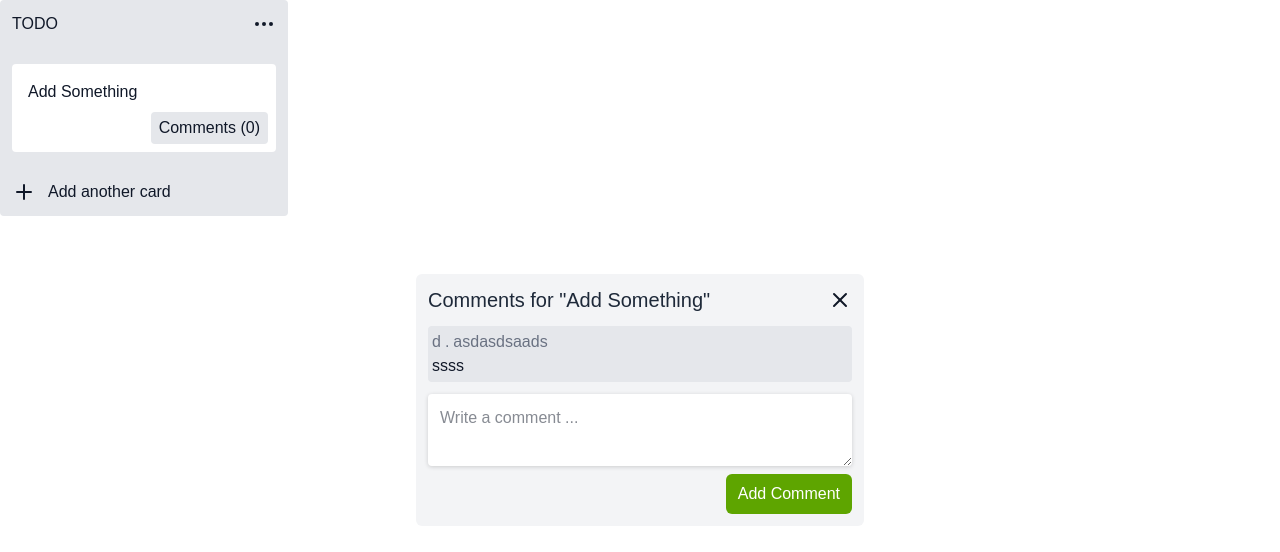
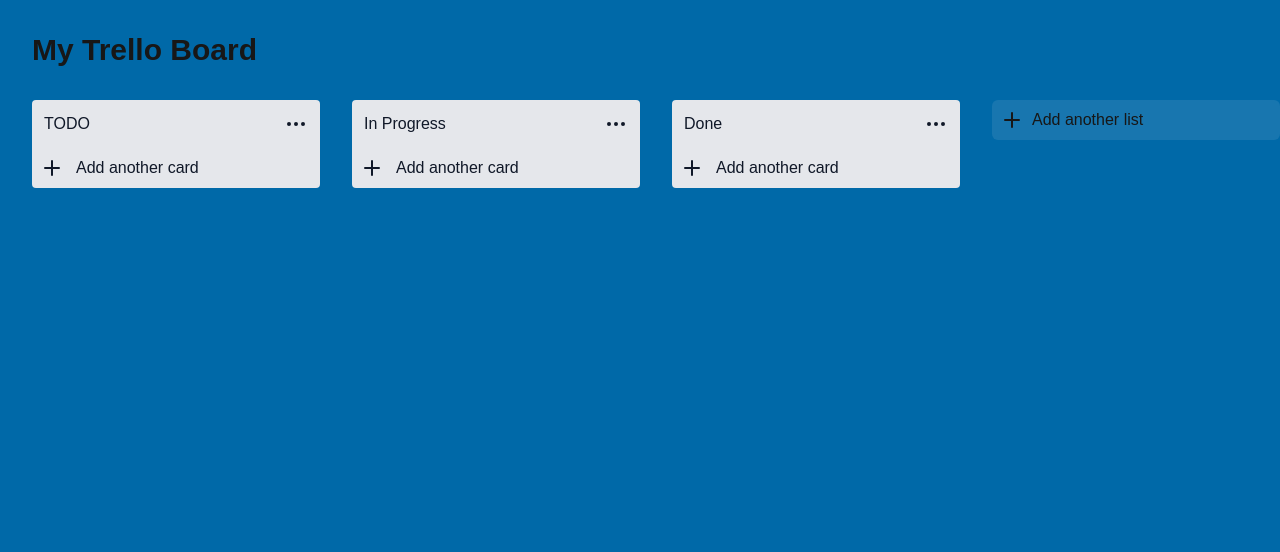
Before and after one commit to HosseinAzadpour/trello, a Next.js app: page / in a window 1280 px wide. Shown: the top 552 px of the page. Built offline with nearby package versions, Linux system fonts and the light colour scheme.

Commit message:
added custom hooks,store,types
add 3 hooks to control scrolls and outside clicks, add zustand for state management.

```diff
--- a/app/globals.css
+++ b/app/globals.css
@@ -30,5 +30,5 @@
   background: #ffffff;
   box-shadow: rgba(0, 0, 0, 0.16) 0px 1px 4px;
   border-radius: 4px;
-  width: 100%;
+
 }
--- a/app/page.tsx
+++ b/app/page.tsx
@@ -1,14 +1,85 @@
 "use client";
 import { useHorizontalScroll } from "@/hooks/useHorizontalScroll";
 import List from "@/components/List";
+import { useBoardStore } from "@/store/store";
+import { useState } from "react";
+import { useClickOutside } from "@/hooks/useClickOutside";
+import { Plus } from "lucide-react";
+import { X } from "lucide-react";
+
 export default function Home() {
   const scrollRef = useHorizontalScroll();
+  const { lists, title, setBoardTitle, addList } = useBoardStore();
+  const [changeTitle, setChangeTitle] = useState(false);
+  const [newListTitle, setNewListTitle] = useState("");
+  const [newList, setNewList] = useState(false);
+  const titleRef = useClickOutside<HTMLDivElement>(() => {
+    setChangeTitle(false);
+  });
+  const listRef = useClickOutside<HTMLDivElement>(() => {
+    setNewList(false);
+  });
   return (
     <main
       ref={scrollRef}
-      className='h-screen overflow-x-auto overflow-y-hidden whitespace-nowrap'
+      className='h-screen overflow-x-auto overflow-y-hidden whitespace-nowrap flex flex-col items-start justify-start gap-8 p-8 bg-sky-700'
     >
-      <List title='TODO' />
+      <div ref={titleRef} className='inline-block'>
+        {changeTitle ? (
+          <input
+            autoFocus
+            className=' text-3xl font-semibold text-black'
+            style={{ width: `${title.length}ch` }}
+            value={title}
+            onChange={(e) => setBoardTitle(e.target.value)}
+          />
+        ) : (
+          <h1
+            onClick={() => setChangeTitle(true)}
+            className='text-3xl font-semibold '
+          >
+            {title}
+          </h1>
+        )}
+      </div>
+      <div className='h-screen overflow-x-auto overflow-y-hidden whitespace-nowrap flex items-start justify-start gap-8 '>
+        {lists.map((list, i) => {
+          return <List key={`trello-list-${i}`} list={list} />;
+        })}
+        {newList ? (
+          <div
+            ref={listRef}
+            className='flex w-2xs flex-wrap  items-center p-3 gap-4 bg-gray-200 rounded-md'
+          >
+            <input
+              value={newListTitle}
+              onChange={(e) => setNewListTitle(e.target.value)}
+              className='w-full  text-black p-3'
+            />
+            <button
+              className='bg-lime-600 hover:bg-lime-700 text-white py-2 px-3 rounded-md cursor-pointer duration-300'
+              onClick={() => {
+                newListTitle.length > 0 && addList(newListTitle);
+                setNewListTitle("");
+              }}
+            >
+              Add list
+            </button>
+            <X
+              onClick={() => setNewList(false)}
+              className='hover:text-gray-500 cursor-pointer duration-300 text-gray-700'
+            />
+          </div>
+        ) : (
+          <div
+            onClick={() => setNewList(true)}
+            className='bg-gray-200/10 flex p-2 gap-2 w-2xs rounded-md '
+          >
+            <Plus />
+            <p>Add another list</p>
+          </div>
+        )}
+      </div>
     </main>
   );
 }
--- a/components/Card.tsx
+++ b/components/Card.tsx
@@ -1,4 +1,4 @@
-import React from "react";
+import React, { useState } from "react";
 import { X } from "lucide-react";
 interface CardProps {
   title: string;
@@ -10,6 +10,7 @@
   content: string;
 }
 const Card = ({ title, comments }: CardProps) => {
+  const [showComments, setShowComments] = useState(false);
   return (
     <>
       <div className='relative w-full bg-white rounded-sm break-all p-4 pb-12 whitespace-pre-line'>
@@ -18,6 +19,7 @@
           Comments (0)
         </button>
       </div>
+      {showComments && (
         <div className='fixed flex flex-col xl:w-md  w-sm  left-1/2 top-1/2 -translate-x-1/2 -translate-y-1/2 bg-gray-100 rounded-md p-3 gap-3'>
           <section className='w-full flex justify-between items-center'>
             <h5 className='text-xl font-extralight text-gray-800'>
@@ -47,12 +49,16 @@
             )}
           </section>
           <section className='w-full flex flex-col items-end justify-start gap-2'>
-          <textarea className=' p-3' placeholder='Write a comment ...' />
+            <textarea
+              className='w-full p-3'
+              placeholder='Write a comment ...'
+            />
             <button className='bg-lime-600 hover:bg-lime-700 text-white py-2 px-3 rounded-md cursor-pointer duration-300'>
               Add Comment
             </button>
           </section>
         </div>
+      )}
     </>
   );
 };
--- a/components/List.tsx
+++ b/components/List.tsx
@@ -3,48 +3,81 @@
 import { X } from "lucide-react";
 import { useState } from "react";
 import Card from "./Card";
-interface ListProps {
-  title: string;
-}
-const List = ({ title }: ListProps) => {
+import { ListProps } from "@/types/type";
+import { useClickOutside } from "@/hooks/useClickOutside";
+import { useAutoScrollLastChild } from "@/hooks/useAutoScrollLastChild";
+import { useBoardStore } from "@/store/store";
+
+const List = ({ list }: ListProps) => {
+  console.log("list", list);
+  const { updateListTitle, addCard } = useBoardStore();
   const [titleUpdate, setTitleUpdate] = useState(false);
-  const [addCard, setAddCard] = useState(false);
+  const [newCard, setNewCard] = useState(false);
+  const [newCardTitle, setNewCardtitle] = useState("");
+  const titleRef = useClickOutside<HTMLDivElement>(() => {
+    setTitleUpdate(false);
+  });
+  const addRef = useClickOutside<HTMLDivElement>(() => {
+    setNewCard(false);
+  });
+  const cardsRef = useAutoScrollLastChild<HTMLDivElement>([list.cards.length]);
   return (
-    <div className='w-2xs h-auto  bg-gray-200 text-gray-900 flex flex-col justify-start items-center gap-4  rounded-sm '>
-      <section className='w-full flex justify-between  p-3 '>
+    <div className='relative w-2xs h-auto max-h-[75vh]   bg-gray-200 text-gray-900 flex flex-col justify-start items-center   rounded-sm '>
+      <section ref={titleRef} className='w-full flex justify-between   p-3 '>
         {titleUpdate ? (
-          <input value={title} />
+          <input
+            autoFocus
+            value={list.title}
+            onChange={(e) => updateListTitle(list.id, e.target.value)}
+          />
         ) : (
-          <p onClick={() => setTitleUpdate(true)}>{title}</p>
+          <p onClick={() => setTitleUpdate(true)}>{list.title}</p>
         )}
         <Ellipsis />
       </section>
-      <section className='w-full px-3 flex flex-col items-center justify-start gap-2'>
-        <Card
-          title='Add Something'
-          comments={[{ author: "d", time: "asdasdsaads", content: "ssss" }]}
-        />
+      <section
+        ref={cardsRef}
+        className='w-full flex-1  overflow-y-auto  px-3 flex flex-col items-start  gap-2 scrollable-vertical'
+      >
+        {list.cards.map((card, i) => {
+          return (
+            <Card
+              key={`card-${list.title}-${i}`}
+              title={card.title}
+              comments={card.comments}
+            />
+          );
+        })}
       </section>
       <section className='w-full '>
-        {addCard ? (
-          <div className='flex flex-wrap items-center p-3 gap-4'>
+        {newCard ? (
+          <div ref={addRef} className='flex flex-wrap items-center p-2 gap-4 '>
             <textarea
+              value={newCardTitle}
+              onChange={(e) => setNewCardtitle(e.target.value)}
               autoFocus
-              className=' resize-none p-3'
+              className='w-full resize-none p-3'
               placeholder='Enter a card title ...'
             />
-            <button className='bg-lime-600 hover:bg-lime-700 text-white py-2 px-3 rounded-md cursor-pointer duration-300'>
+            <button
+              onClick={() => {
+                newCardTitle.length > 0 && addCard(list.id, newCardTitle);
+
+                setNewCardtitle("");
+              }}
+              className='bg-lime-600 hover:bg-lime-700 text-white py-2 px-3 rounded-md cursor-pointer duration-300'
+            >
               Create Card
             </button>
             <X
               className='hover:text-gray-500 cursor-pointer duration-300'
-              onClick={() => setAddCard(false)}
+              onClick={() => setNewCard(false)}
             />
           </div>
         ) : (
           <div
-            onClick={() => setAddCard(true)}
-            className='w-full flex items-center justify-start p-3 gap-3 hover:bg-gray-400 transition duration-300 cursor-pointer'
+            onClick={() => setNewCard(true)}
+            className='w-full flex items-center justify-start p-2 gap-3 hover:bg-gray-400 rounded-b-sm transition duration-300 cursor-pointer'
           >
             <Plus />
             <p> Add another card</p>
--- /dev/null
+++ b/hooks/useAutoScrollLastChild.ts
@@ -0,0 +1,23 @@
+/* eslint-disable @typescript-eslint/no-explicit-any */
+import { useEffect, useRef } from "react";
+
+export function useAutoScrollLastChild<T extends HTMLElement>(
+  dependencies: any[] = [] // وابستگی که باعث scroll شود، مثلاً تعداد کارت‌ها
+) {
+  const containerRef = useRef<T>(null);
+
+  useEffect(() => {
+    const container = containerRef.current;
+    if (!container) return;
+
+    const lastChild = container.lastElementChild as HTMLElement | null;
+    if (lastChild) {
+      container.scrollTo({
+        top: lastChild.offsetTop + lastChild.offsetHeight,
+        behavior: "smooth",
+      });
+    }
+  }, dependencies);
+
+  return containerRef;
+}
--- /dev/null
+++ b/hooks/useClickOutside.ts
@@ -0,0 +1,20 @@
+import { useEffect, useRef } from "react";
+
+export function useClickOutside<T extends HTMLElement>(callback: () => void) {
+  const ref = useRef<T | null>(null);
+
+  useEffect(() => {
+    const handleClick = (event: MouseEvent) => {
+      if (ref.current && !ref.current.contains(event.target as Node)) {
+        callback();
+      }
+    };
+
+    document.addEventListener("mousedown", handleClick);
+    return () => {
+      document.removeEventListener("mousedown", handleClick);
+    };
+  }, [callback]);
+
+  return ref;
+}
--- a/hooks/useHorizontalScroll.ts
+++ b/hooks/useHorizontalScroll.ts
@@ -8,6 +8,12 @@
     if (!el) return;
 
     const handleWheel = (e: WheelEvent) => {
+      // اگر عنصری که موس روش هست scrollable عمودی داره، اجازه بده بهش
+      const target = e.target as HTMLElement;
+      if (target.closest(".scrollable-vertical")) {
+        return; // روی کارت‌ها scroll عمودی کار کنه
+      }
+
       if (e.deltaY === 0) return;
       e.preventDefault();
       el.scrollLeft += e.deltaY;
--- a/package.json
+++ b/package.json
@@ -12,7 +12,8 @@
     "lucide-react": "^0.548.0",
     "next": "16.0.0",
     "react": "19.2.0",
-    "react-dom": "19.2.0"
+    "react-dom": "19.2.0",
+    "zustand": "^5.0.8"
   },
   "devDependencies": {
     "@tailwindcss/postcss": "^4",
--- /dev/null
+++ b/store/store.ts
@@ -0,0 +1,73 @@
+import { create } from "zustand";
+import { persist } from "zustand/middleware";
+import { BoardState } from "@/types/type";
+export const useBoardStore = create<BoardState>()(
+  persist(
+    (set) => ({
+      title: "My Trello Board",
+      lists: [
+        { id: crypto.randomUUID(), title: "TODO", cards: [] },
+        { id: crypto.randomUUID(), title: "In Progress", cards: [] },
+        { id: crypto.randomUUID(), title: "Done", cards: [] },
+      ],
+      setBoardTitle: (newTitle) => set({ title: newTitle }),
+      addList: (title) =>
+        set((state) => ({
+          lists: [
+            ...state.lists,
+            { id: crypto.randomUUID(), title, cards: [] },
+          ],
+        })),
+      removeList: (id) =>
+        set((state) => ({
+          lists: state.lists.filter((l) => l.id !== id),
+        })),
+      updateListTitle: (listId: string, newTitle: string) =>
+        set((state) => ({
+          lists: state.lists.map((l) =>
+            l.id === listId ? { ...l, title: newTitle } : l
+          ),
+        })),
+      addCard: (listId, title) =>
+        set((state) => ({
+          lists: state.lists.map((l) =>
+            l.id === listId
+              ? {
+                  ...l,
+                  cards: [
+                    ...l.cards,
+                    { id: crypto.randomUUID(), title, comments: [] },
+                  ],
+                }
+              : l
+          ),
+        })),
+      removeCard: (listId, cardId) =>
+        set((state) => ({
+          lists: state.lists.map((l) =>
+            l.id === listId
+              ? { ...l, cards: l.cards.filter((c) => c.id !== cardId) }
+              : l
+          ),
+        })),
+      addComment: (listId, cardId, comment) =>
+        set((state) => ({
+          lists: state.lists.map((l) =>
+            l.id === listId
+              ? {
+                  ...l,
+                  cards: l.cards.map((c) =>
+                    c.id === cardId
+                      ? { ...c, comments: [...c.comments, comment] }
+                      : c
+                  ),
+                }
+              : l
+          ),
+        })),
+    }),
+    {
+      name: "trello-storage",
+    }
+  )
+);
--- /dev/null
+++ b/types/type.ts
@@ -0,0 +1,33 @@
+export interface CommentType {
+  id: string;
+  author: string;
+  time: string;
+  content: string;
+}
+
+export interface CardType {
+  id: string;
+  title: string;
+  comments: CommentType[];
+}
+
+export interface ListType {
+  id: string;
+  title: string;
+  cards: CardType[];
+}
+
+export interface BoardState {
+  title: string;
+  lists: ListType[];
+  setBoardTitle: (newTitle: string) => void;
+  addList: (title: string) => void;
+  removeList: (id: string) => void;
+  updateListTitle: (id: string, newTitle: string) => void;
+  addCard: (listId: string, title: string) => void;
+  removeCard: (listId: string, cardId: string) => void;
+  addComment: (listId: string, cardId: string, comment: CommentType) => void;
+}
+export interface ListProps {
+  list: ListType;
+}
```
Also changed, not shown: tsconfig.json (+7 -0 lines), 1 other file (tests, documents, lock files or other folders). Lines whose indentation alone changed are shown as unchanged.
